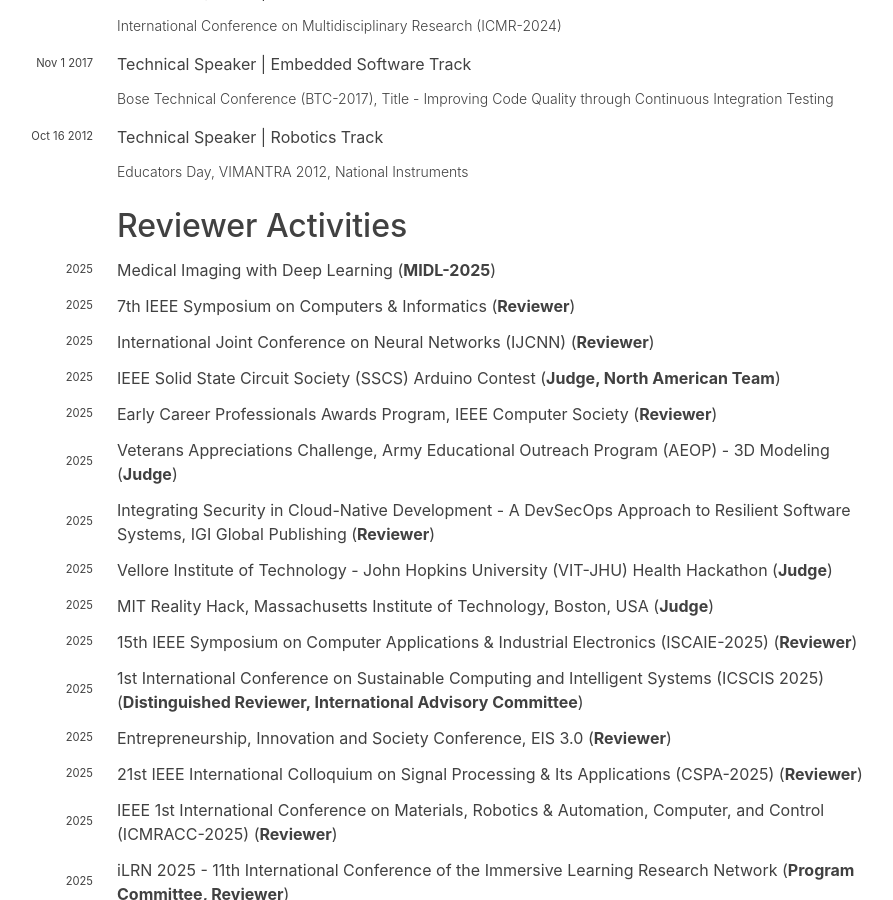
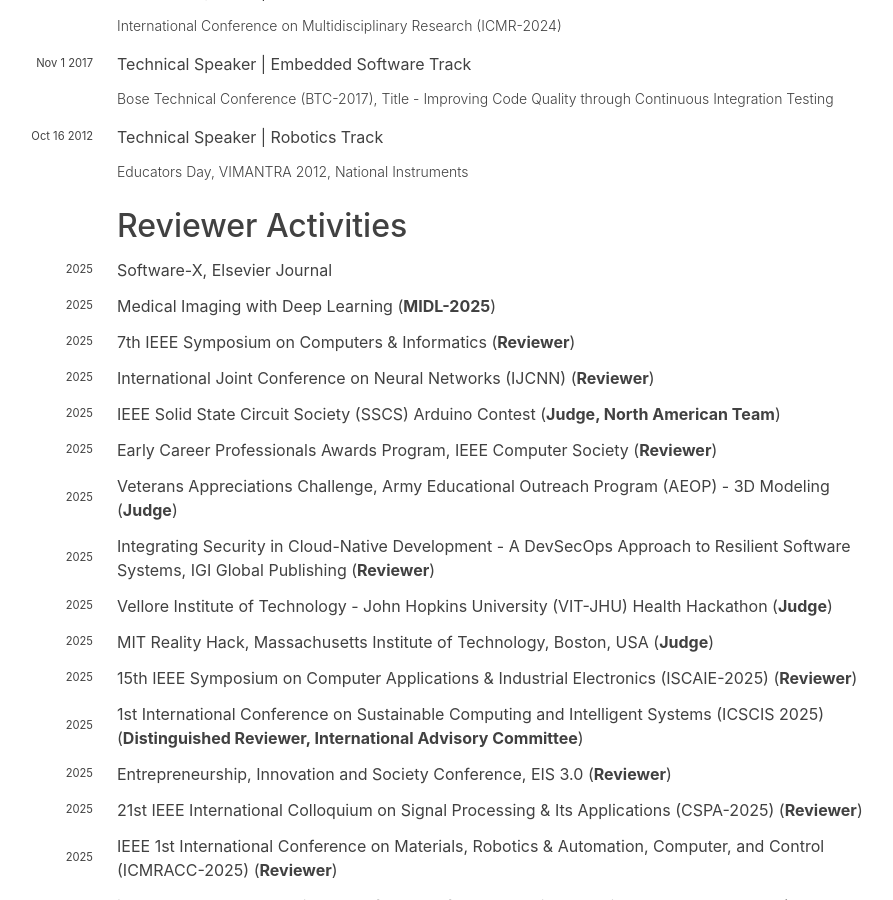
Before and after one commit to hariharanragothaman/hariharanragothaman.github.io, a Jekyll site: the page built from cv.md, in a window 1280 px wide and 900 px high, scrolled down 5245 px. Shown: the whole window, without its empty margins (215-1108 px from the left). Built offline with Jekyll 4.4.1, drawn with Linux system fonts in a browser that asks for light colours; nearby versions of some CDN libraries; some web fonts are replaced.

Commit message:
Polishes and Updates

```diff
--- a/_data/reviewer.yaml
+++ b/_data/reviewer.yaml
@@ -1,3 +1,9 @@
+- venue: Software-X, Elsevier Journal
+  venue-shorthand:
+  years:
+    - year: 2025
+      url: https://www.sciencedirect.com/journal/softwarex
+
 - venue: Medical Imaging with Deep Learning
   venue-shorthand: MIDL-2025
   years:
```
